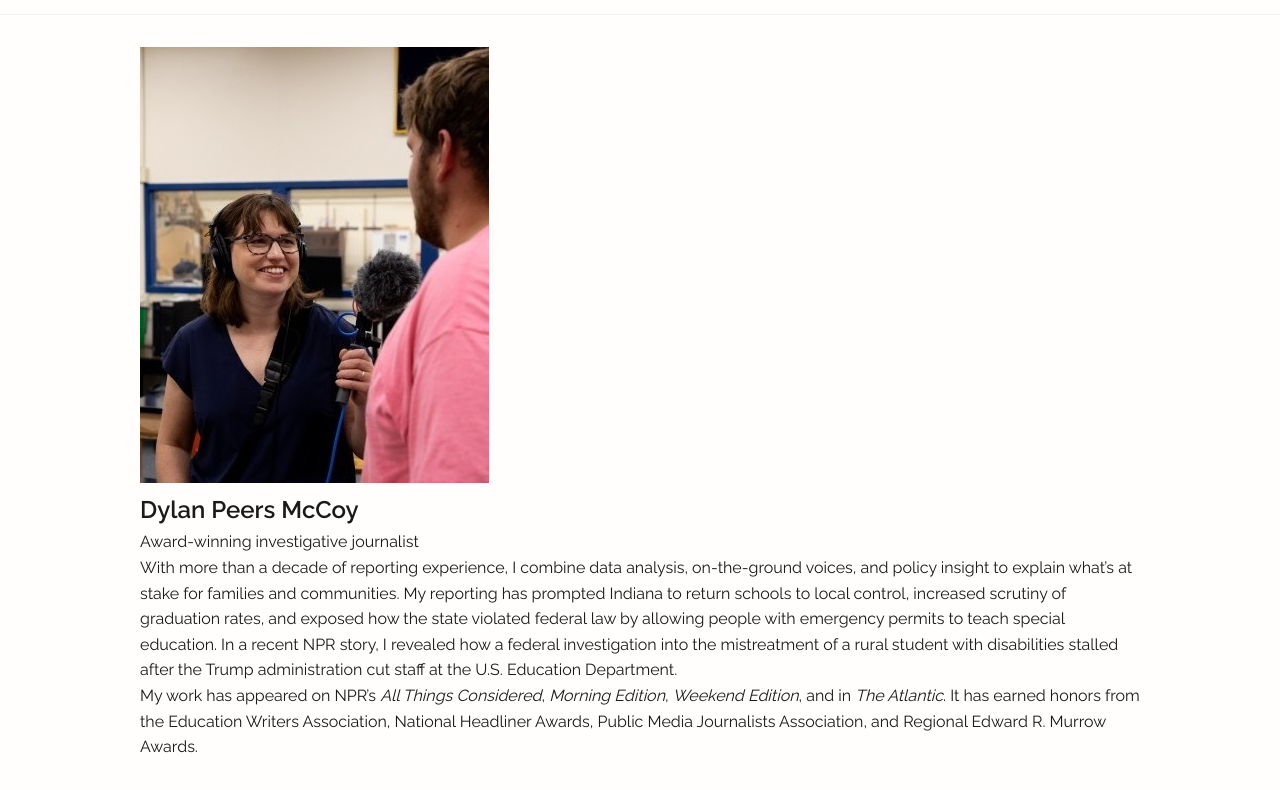
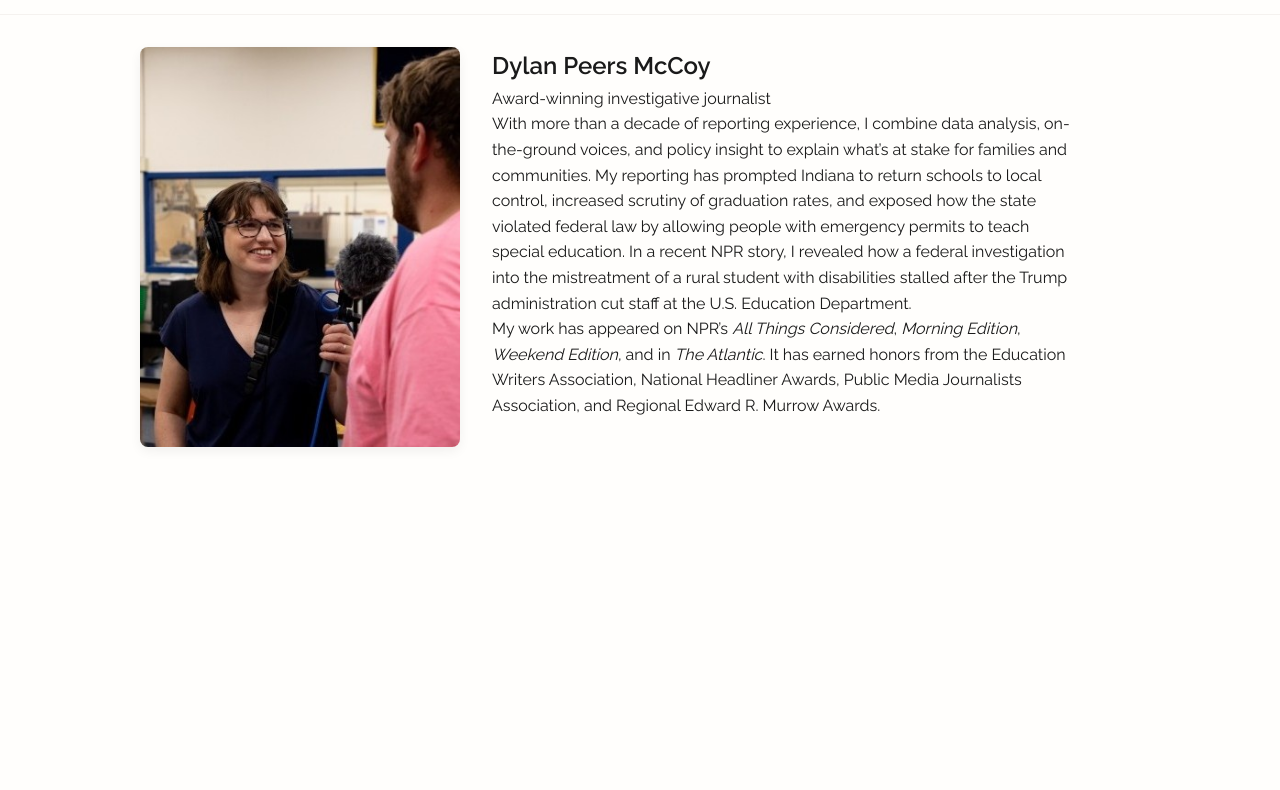
Before and after one commit to dylanpmccoy/dylanpmccoy.github.io, a plain HTML site: page about/index.html in a window 1280 px wide. Shown: the part 70-860 px from the top of the page. After the commit the page ends 800 px from the top, so only its background shows below. Drawn offline with Linux system fonts and the light colour scheme.

Commit message:
Update styles.css

```diff
--- a/styles.css
+++ b/styles.css
@@ -52,6 +52,35 @@ body {
   background: var(--surface);
   color: var(--accent);
 }
+
+.about {
+  display: grid;
+  gap: 2rem;
+  align-items: start;
+}
+
+.about__photo {
+  width: 320px;
+  height: 400px;
+  object-fit: cover;
+  border-radius: 8px;
+  display: block;
+  margin: 0 auto;
+  box-shadow: 0 4px 12px rgba(0, 0, 0, 0.06);
+}
+
+@media (min-width: 760px) {
+  .about--split {
+    grid-template-columns: 320px 1fr;
+  }
+
+.about__photo {
+    margin: 0;
+  }
+
+.about__text {
+    max-width: 60ch;
+  }
 
 .container {
   width: min(100% - 2rem, var(--maxw));
```
